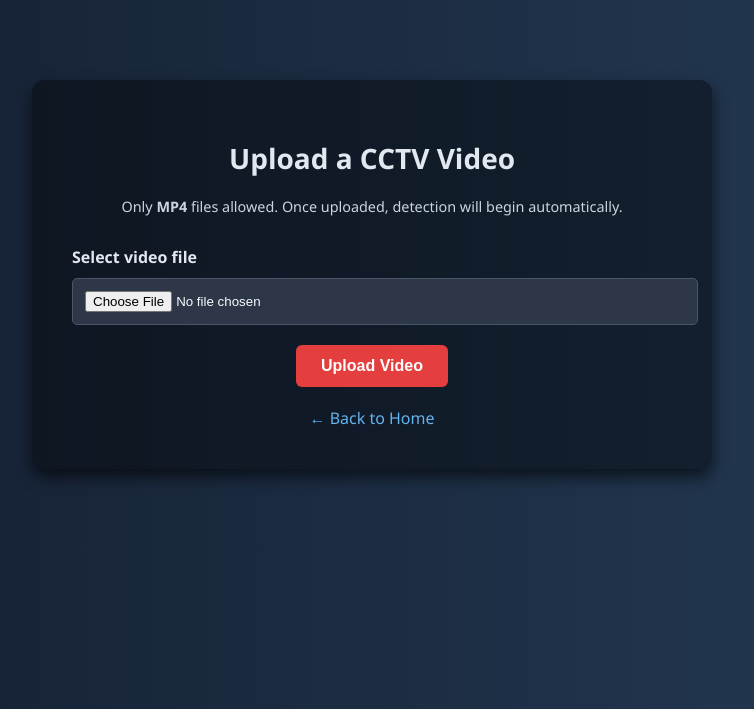
After one commit to Viveksapkale22/Major-Project, a Flask app: page /upload in a window 1280 px wide. The commit adds this page. Shown: the top 709 px of the page, without its empty margins (268-1022 px from the left). Run offline with Flask 3, Linux system fonts and the light colour scheme; the visitor is signed in with stand-in values (Sample User, id 1).

```diff
--- a/modules/routes.py
+++ b/modules/routes.py
@@ -5,9 +5,11 @@ import threading
 import time
 import cv2
 from modules.utils import allowed_file, play_alert, boxes_intersect, detect_motion, save_frame_and_get_path
-from modules.auth import login_user, register_user, send_reset_email, logout_user
+from modules.auth import login_user, register_user, forget_password, logout_user
 from modules.face_analysis import analyze_gender
 from modules.detection import generate_frames
+import os
+from werkzeug.utils import secure_filename
 
 bg_subtractor = cv2.createBackgroundSubtractorMOG2(detectShadows=True)
 
@@ -28,49 +30,90 @@ def register_routes(app, model, tracker, users_collection, bcrypt, user_data_sto
         "email": "viveksapkale022@gmail.com"
     }
 
+
     @app.route('/login', methods=['POST'])
     def login():
-        return login_user(request, session, users_collection, bcrypt, user_data_store)
+        return login_user(users_collection, bcrypt)
 
     @app.route('/register', methods=['POST'])
     def register():
-        return register_user(request, users_collection, bcrypt)
+        return register_user( users_collection, bcrypt)
 
     @app.route('/logout', methods=['POST'])
     def logout():
-        return logout_user(session)
+        return logout_user()
 
     @app.route('/forget-password', methods=['POST'])
-    def forget_password():
-        email = request.form.get("email")
-        return send_reset_email(email, users_collection)
+    def forget_password_route():
+        return forget_password(users_collection)
 
     @app.route('/main')
     def main():
         if 'username' not in session:
             flash('You need to log in first!')
             return redirect(url_for('index'))
-        return render_template('index.html', username=session['username'])
+        return render_template('front.html', username=session['username'])
+
+    # @app.route('/upload', methods=['GET', 'POST'])
+    # def upload():
+    #     if request.method == 'POST':
+    #         if 'file' not in request.files:
+    #             flash('No file part')
+    #             return redirect(request.url)
+    #         file = request.files['file']
+    #         if file.filename == '':
+    #             flash('No selected file')
+    #             return redirect(request.url)
+    #         if file and allowed_file(file.filename):
+    #             filename = 'uploaded_video.mp4'
+    #             file_path = f"uploads/{filename}"
+    #             file.save(file_path)
+    #             app.config['CURRENT_VIDEO'] = file_path
+    #             global_state['restricted_area'] = None
+    #             flash('Video uploaded successfully!')
+    #             return redirect(url_for('auth_area_detection'))
+    #     return render_template('upload.html')
+
+
+    ALLOWED_EXTENSIONS = {'mp4'}
+
+    def allowed_file(filename):
+        return '.' in filename and filename.rsplit('.', 1)[1].lower() in ALLOWED_EXTENSIONS
 
     @app.route('/upload', methods=['GET', 'POST'])
     def upload():
+        if 'username' not in session:
+            flash('You must log in to upload videos.', 'warning')
+            return redirect(url_for('index'))
+
         if request.method == 'POST':
             if 'file' not in request.files:
-                flash('No file part')
+                flash('No file part.', 'danger')
                 return redirect(request.url)
+
             file = request.files['file']
             if file.filename == '':
-                flash('No selected file')
+                flash('No selected file.', 'danger')
                 return redirect(request.url)
+
             if file and allowed_file(file.filename):
-                filename = 'uploaded_video.mp4'
-                file_path = f"uploads/{filename}"
+                filename = secure_filename('uploaded_video.mp4')  # overwrite each time
+                upload_folder = app.config.get('UPLOAD_FOLDER', 'uploads')
+                os.makedirs(upload_folder, exist_ok=True)
+
+                file_path = os.path.join(upload_folder, filename)
                 file.save(file_path)
+
                 app.config['CURRENT_VIDEO'] = file_path
                 global_state['restricted_area'] = None
-                flash('Video uploaded successfully!')
+                global_state['stop_video_flag'].set()  # optional: stop running stream
+                flash('Video uploaded successfully!', 'success')
+
                 return redirect(url_for('auth_area_detection'))
+
         return render_template('upload.html')
+
+
 
     @app.route('/auth_area_detection')
     def auth_area_detection():
@@ -78,6 +121,14 @@ def register_routes(app, model, tracker, users_collection, bcrypt, user_data_sto
             flash('You need to log in first!', 'danger')
             return redirect(url_for('index'))
         return render_template('auth_area_detection.html', username=session['username'])
+
+    @app.route('/normal_detection')
+    def normal_detection():
+        if 'username' not in session:
+            flash('You need to log in first!', 'danger')
+            return redirect(url_for('index'))
+        return render_template('normal_detection.html', username=session['username'])
+
 
     @app.route('/set_restricted_area', methods=['POST'])
     def set_restricted_area():
@@ -108,9 +159,30 @@ def register_routes(app, model, tracker, users_collection, bcrypt, user_data_sto
     def video_feed():
         global_state['stop_video_flag'].clear()
         video_path = app.config.get('CURRENT_VIDEO', 'demo_browser/demo1.mp4')
-        return Response(generate_frames(video_path, model, tracker, global_state), mimetype='multipart/x-mixed-replace; boundary=frame')
+        return Response(generate_frames(video_path, model, tracker, global_state),
+                        mimetype='multipart/x-mixed-replace; boundary=frame')
+
+    @app.route('/camera_feed')
+    def camera_feed():
+        global_state['stop_video_flag'].clear()
+        flash('camera_feed', 'success')
+        return Response(generate_frames(0, model, tracker, global_state),
+                        mimetype='multipart/x-mixed-replace; boundary=frame')
+
+    @app.route('/cctv_feed')
+    def cctv_feed():
+        global_state['stop_video_flag'].clear()
+        return Response(generate_frames(1, model, tracker, global_state),
+                        mimetype='multipart/x-mixed-replace; boundary=frame')
+
 
     @app.route('/terminate_video_feed', methods=['POST'])
     def terminate_video_feed():
         global_state['stop_video_flag'].set()
+
         return redirect(url_for('auth_area_detection'))
+
+    @app.route('/alert_status')
+    def alert_status():
+        # Placeholder logic: return fake alert status
+        return jsonify({"alert": False, "message": "No alerts triggered"})
--- a/templates/front.html
+++ b/templates/front.html
@@ -363,7 +363,7 @@
                           <!-- Event Detection System (Last Card) - Add special shadow -->
                           <div class="col" style="min-width: 300px;">
                               {% if 'username' in session %}
-                              <a href="{{ url_for('event_detection') }}" class="text-decoration-none text-dark">
+                              <a href="{{ url_for('auth_area_detection') }}" class="text-decoration-none text-dark">
                               {% else %}
                               <a href="{{ url_for('index') }}" class="text-decoration-none text-dark"
                               onclick="alert('You need to log in first!')">
--- /dev/null
+++ b/templates/upload.html
@@ -0,0 +1,87 @@
+<!DOCTYPE html>
+<html lang="en">
+<head>
+  <meta charset="UTF-8" />
+  <meta name="viewport" content="width=device-width, initial-scale=1.0"/>
+  <title>Upload Video</title>
+  <style>
+    body {
+      font-family: 'Segoe UI', sans-serif;
+      background: linear-gradient(to right, #141e30, #243b55);
+      margin: 0; padding: 0; color: #e2e8f0;
+    }
+    .container {
+      max-width: 600px;
+      margin: 80px auto;
+      padding: 40px;
+      background: rgba(0,0,0,0.4);
+      border-radius: 12px;
+      box-shadow: 0 8px 16px rgba(0,0,0,0.6);
+      text-align: center;
+    }
+    h1 {
+      margin-bottom: 20px;
+      font-size: 28px;
+    }
+    .form-group {
+      margin-bottom: 20px;
+      text-align: left;
+    }
+    label {
+      font-weight: 600;
+      display: block;
+      margin-bottom: 10px;
+    }
+    input[type="file"] {
+      width: 100%;
+      padding: 12px;
+      background: #2d3748;
+      border: 1px solid #4a5568;
+      color: #f7fafc;
+      border-radius: 5px;
+    }
+    button {
+      padding: 12px 25px;
+      background: #e53e3e;
+      color: white;
+      border: none;
+      border-radius: 6px;
+      font-size: 1rem;
+      font-weight: 600;
+      cursor: pointer;
+      transition: background 0.3s;
+    }
+    button:hover {
+      background: #c53030;
+    }
+    .info-text {
+      font-size: 0.9rem;
+      margin-bottom: 30px;
+      color: #cbd5e0;
+    }
+    .back-link {
+      color: #63b3ed;
+      text-decoration: none;
+      display: inline-block;
+      margin-top: 20px;
+    }
+    .back-link:hover {
+      color: #4299e1;
+    }
+  </style>
+</head>
+<body>
+  <div class="container">
+    <h1>Upload a CCTV Video</h1>
+    <p class="info-text">Only <strong>MP4</strong> files allowed. Once uploaded, detection will begin automatically.</p>
+    <form action="{{ url_for('upload') }}" method="POST" enctype="multipart/form-data">
+      <div class="form-group">
+        <label for="file">Select video file</label>
+        <input type="file" name="file" id="file" required>
+      </div>
+      <button type="submit">Upload Video</button>
+    </form>
+    <a href="{{ url_for('index') }}" class="back-link">← Back to Home</a>
+  </div>
+</body>
+</html>
```
Also changed, not shown: uploads/alert_1_1754118976.jpg (added), uploads/alert_1_1754119090.jpg (added), uploads/alert_2_1754118970.jpg (added), uploads/alert_2_1754119085.jpg (added), uploads/alert_3_1754119080.jpg (added), 1 other file.
